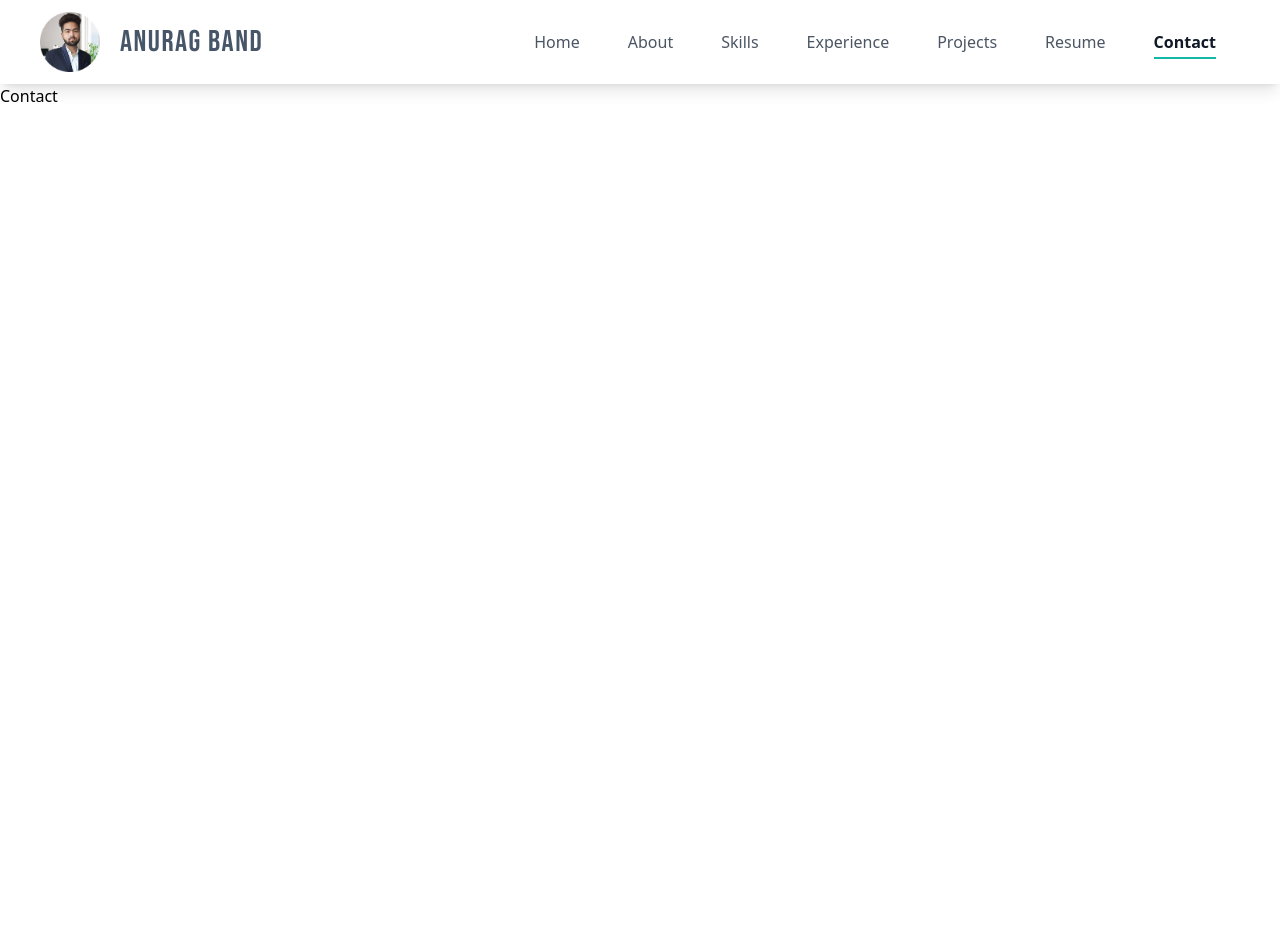
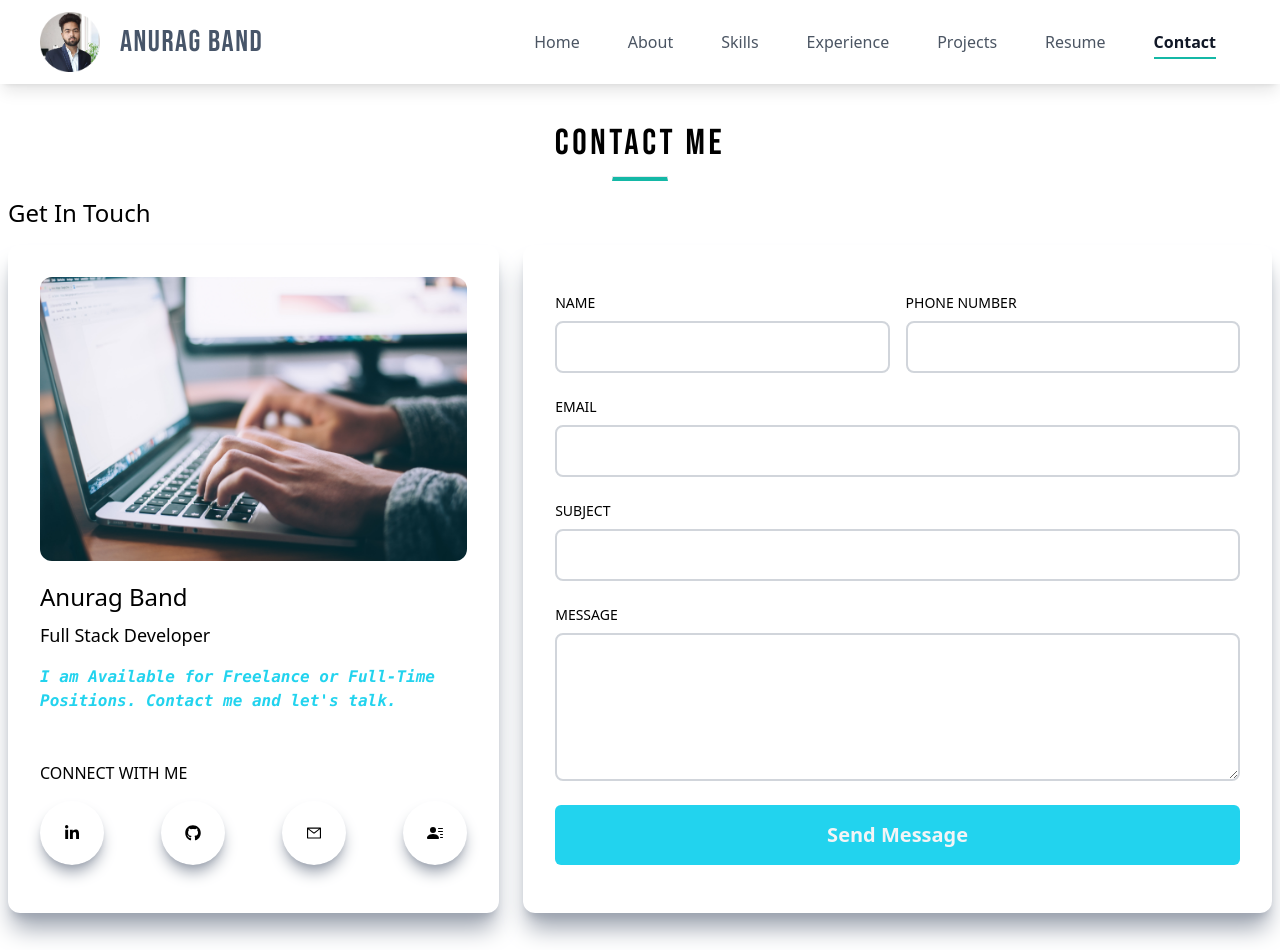
Before and after one commit to Anurag-Band/Portfolio-Website, a Next.js app: page /contact in a window 1280 px wide. Shown: the top 950 px of the page. Before the commit the page ends 800 px from the top, so only its background shows below. Built offline with nearby package versions, Linux system fonts and the light colour scheme; a web font is replaced by a local one.

Commit message:
contact me page created

```diff
--- a/src/data/siteMetaData.js
+++ b/src/data/siteMetaData.js
@@ -10,6 +10,7 @@ const siteMetadata = {
   phoneNumber: "+91-9637072693",
   resumeLink:
     "https://res.cloudinary.com/dkoxjcwg7/image/upload/v1674468593/Resume/Anurag_Band_Resume_Full_Stack_Developer_23_Jan_2023_cdefzw.pdf",
+  contactFormLink: "https://getform.io/f/ab18009e-b31c-4fa8-8ded-12c9d8632519",
   siteNavLinks: [
     {
       name: "Home",
@@ -44,7 +45,8 @@ const siteMetadata = {
     {
       srNo: 1,
       name: "Cash N Carry | Ecomm store",
-      description: "This project served as a learning tool for me to get more familiar with the advanced features of Next.js and to learn more about the use of Airtable as a database. I also wanted to learn more about the use of SWR to handle data fetching and caching. I wanted to learn about creating API routes and using Airtable to store data",
+      description:
+        "This project served as a learning tool for me to get more familiar with the advanced features of Next.js and to learn more about the use of Airtable as a database. I also wanted to learn more about the use of SWR to handle data fetching and caching. I wanted to learn about creating API routes and using Airtable to store data",
       imageUrl:
         "https://res.cloudinary.com/dkoxjcwg7/image/upload/v1674188548/projects/amazon-website_2019_homepage-august_dyjzpv.jpg",
       tools: ["React.js", "Node.js", "MongoDb", "Express.js"],
@@ -54,7 +56,8 @@ const siteMetadata = {
     {
       srNo: 2,
       name: "Cash N Carry | Ecomm store",
-      description: "This project served as a learning tool for me to get more familiar with the advanced features of Next.js and to learn more about the use of Airtable as a database. I also wanted to learn more about the use of SWR to handle data fetching and caching. I wanted to learn about creating API routes and using Airtable to store data",
+      description:
+        "This project served as a learning tool for me to get more familiar with the advanced features of Next.js and to learn more about the use of Airtable as a database. I also wanted to learn more about the use of SWR to handle data fetching and caching. I wanted to learn about creating API routes and using Airtable to store data",
       imageUrl:
         "https://res.cloudinary.com/dkoxjcwg7/image/upload/v1674188548/projects/amazon-website_2019_homepage-august_dyjzpv.jpg",
       tools: ["React.js", "Node.js", "MongoDb", "Express.js"],
@@ -64,7 +67,8 @@ const siteMetadata = {
     {
       srNo: 3,
       name: "Cash N Carry | Ecomm store",
-      description: "This project served as a learning tool for me to get more familiar with the advanced features of Next.js and to learn more about the use of Airtable as a database. I also wanted to learn more about the use of SWR to handle data fetching and caching. I wanted to learn about creating API routes and using Airtable to store data",
+      description:
+        "This project served as a learning tool for me to get more familiar with the advanced features of Next.js and to learn more about the use of Airtable as a database. I also wanted to learn more about the use of SWR to handle data fetching and caching. I wanted to learn about creating API routes and using Airtable to store data",
       imageUrl:
         "https://res.cloudinary.com/dkoxjcwg7/image/upload/v1674188548/projects/amazon-website_2019_homepage-august_dyjzpv.jpg",
       tools: ["React.js", "Node.js", "MongoDb", "Express.js"],
@@ -74,7 +78,8 @@ const siteMetadata = {
     {
       srNo: 4,
       name: "Cash N Carry | Ecomm store",
-      description: "This project served as a learning tool for me to get more familiar with the advanced features of Next.js and to learn more about the use of Airtable as a database. I also wanted to learn more about the use of SWR to handle data fetching and caching. I wanted to learn about creating API routes and using Airtable to store data",
+      description:
+        "This project served as a learning tool for me to get more familiar with the advanced features of Next.js and to learn more about the use of Airtable as a database. I also wanted to learn more about the use of SWR to handle data fetching and caching. I wanted to learn about creating API routes and using Airtable to store data",
       imageUrl:
         "https://res.cloudinary.com/dkoxjcwg7/image/upload/v1674188548/projects/amazon-website_2019_homepage-august_dyjzpv.jpg",
       tools: ["React.js", "Node.js", "MongoDb", "Express.js"],
--- a/src/pages/contact/index.jsx
+++ b/src/pages/contact/index.jsx
@@ -1,19 +1,157 @@
-import Head from 'next/head'
-import React from 'react'
+import Image from "next/image";
+import Link from "next/link";
+import Head from "next/head";
+import React from "react";
+import { AiOutlineMail } from "react-icons/ai";
+import { BsFillPersonLinesFill } from "react-icons/bs";
+import { FaGithub, FaLinkedinIn } from "react-icons/fa";
+import ContactImg from "../../../public/assets/contact-img.jpg";
+import siteMetadata from "@/data/siteMetaData";
 
 const Contact = () => {
   return (
     <>
-    <Head>
+      <Head>
         <title>Anurag Band | Contact ME</title>
         <meta
           name="description"
           content="Anurag Band | Contact ME"
         />
       </Head>
-    <div>Contact</div>
+      <div
+        id="contact"
+        className="w-full lg:h-screen"
+      >
+        <div className="w-9/12 m-auto px-2 py-10 w-full">
+          <div className="flex items-center flex-col space-y-3">
+            <h2 className="font-mainHeading font-medium text-4xl tracking-widest">
+              CONTACT ME
+            </h2>
+            <hr className="border border-b-4 border-b-teal-500 w-14" />
+          </div>
+          <h2 className="py-4 text-2xl font-medium">Get In Touch</h2>
+          <div className="grid lg:grid-cols-5 gap-6">
+            {/* left */}
+            <div className="col-span-3 lg:col-span-2 w-full h-full shadow-xl shadow-gray-400 rounded-xl p-4">
+              <div className="lg:p-4 h-full ">
+                <Image
+                  className="rounded-xl hover:scale-105 ease-in duration-300"
+                  src={ContactImg}
+                  alt="Contact ME"
+                />
+                <div className="mt-3">
+                  <h2 className="py-2 text-2xl font-medium">Anurag Band</h2>
+                  <p className="text-lg font-normal">Full Stack Developer</p>
+                  <p className="py-4 font-mono italic text-cyan-400 font-semibold">
+                    I am Available for Freelance or Full-Time Positions. Contact
+                    me and let&apos;s talk.
+                  </p>
+                </div>
+                <div>
+                  <p className="uppercase pt-8">Connect With Me</p>
+                  <div className="flex items-center justify-between py-4">
+                    <Link
+                      href={siteMetadata.socials.linkedin}
+                      rel="noopener noreferrer"
+                      target="_blank"
+                    >
+                      <div className="rounded-full shadow-lg shadow-gray-400 p-6 cursor-pointer hover:scale-110 ease-in duration-300">
+                        <FaLinkedinIn />
+                      </div>
+                    </Link>
+                    <Link
+                      href={siteMetadata.socials.github}
+                      rel="noopener noreferrer"
+                      target="_blank"
+                    >
+                      <div className="rounded-full shadow-lg shadow-gray-400 p-6 cursor-pointer hover:scale-110 ease-in duration-300">
+                        <FaGithub />
+                      </div>
+                    </Link>
+
+                    <Link
+                      href={`mailto:${siteMetadata.email}`}
+                      rel="noopener noreferrer"
+                      target="_blank"
+                      className="rounded-full shadow-lg shadow-gray-400 p-6 cursor-pointer hover:scale-110 ease-in duration-300"
+                    >
+                      <AiOutlineMail />
+                    </Link>
+                    <Link href="/resume">
+                      <div className="rounded-full shadow-lg shadow-gray-400 p-6 cursor-pointer hover:scale-110 ease-in duration-300">
+                        <BsFillPersonLinesFill />
+                      </div>
+                    </Link>
+                  </div>
+                </div>
+              </div>
+            </div>
+
+            {/* right */}
+            <div className="col-span-3 w-full h-auto shadow-xl shadow-gray-400 rounded-xl lg:p-4">
+              <div className="p-4">
+                <form
+                  action={siteMetadata.contactFormLink}
+                  method="POST"
+                  encType="multipart/form-data"
+                >
+                  <div className="grid md:grid-cols-2 gap-4 w-full py-2">
+                    <div className="flex flex-col">
+                      <label className="uppercase text-sm py-2">Name</label>
+                      <input
+                        className="border-2 rounded-lg p-3 flex border-gray-300"
+                        type="text"
+                        name="name"
+                      />
+                    </div>
+                    <div className="flex flex-col">
+                      <label className="uppercase text-sm py-2">
+                        Phone Number
+                      </label>
+                      <input
+                        className="border-2 rounded-lg p-3 flex border-gray-300"
+                        type="text"
+                        name="phone"
+                      />
+                    </div>
+                  </div>
+                  <div className="flex flex-col py-2">
+                    <label className="uppercase text-sm py-2">Email</label>
+                    <input
+                      className="border-2 rounded-lg p-3 flex border-gray-300"
+                      type="email"
+                      name="email"
+                    />
+                  </div>
+                  <div className="flex flex-col py-2">
+                    <label className="uppercase text-sm py-2">Subject</label>
+                    <input
+                      className="border-2 rounded-lg p-3 flex border-gray-300"
+                      autoComplete="off"
+                      type="text"
+                      name="subject"
+                    />
+                  </div>
+                  <div className="flex flex-col py-2">
+                    <label className="uppercase text-sm py-2">Message</label>
+                    <textarea
+                      className="border-2 rounded-lg p-3 border-gray-300"
+                      autoComplete="off"
+                      rows="5"
+                      name="message"
+                    ></textarea>
+                  </div>
+                  <button className="w-full p-4 text-gray-100 mt-4 bg-cyan-400 text-xl rounded-md font-semibold hover:bg-cyan-500">
+                    Send Message
+                  </button>
+                </form>
+              </div>
+            </div>
+          </div>
+        </div>
+      </div>
     </>
-  )
-}
+  );
+};
 
-export default Contact
+export default Contact;
```
